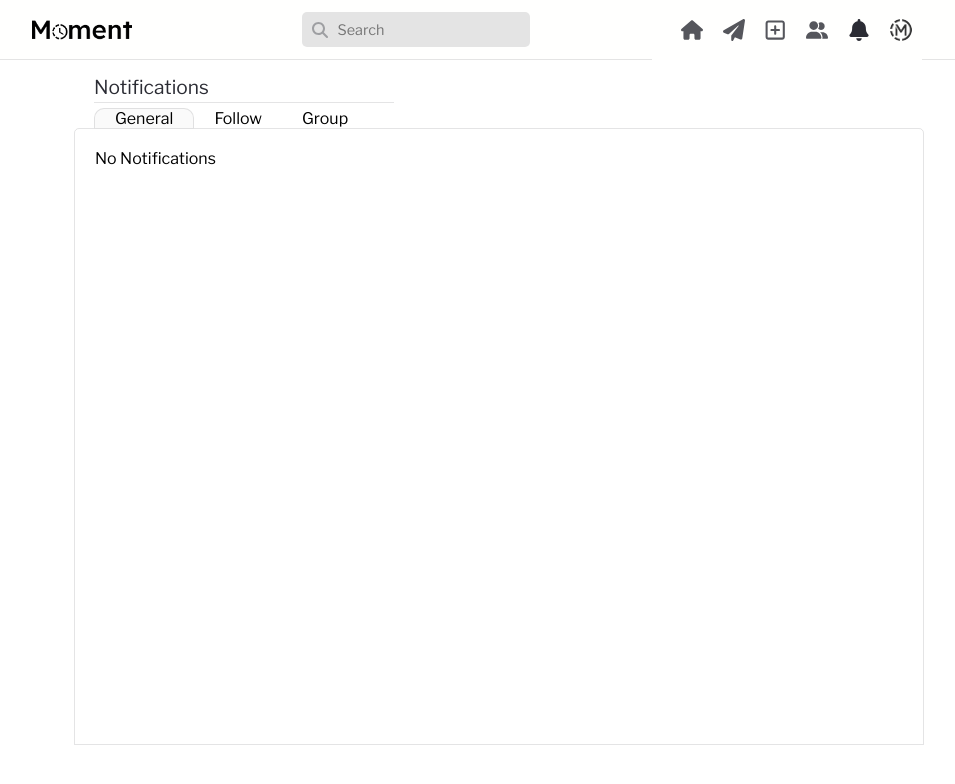
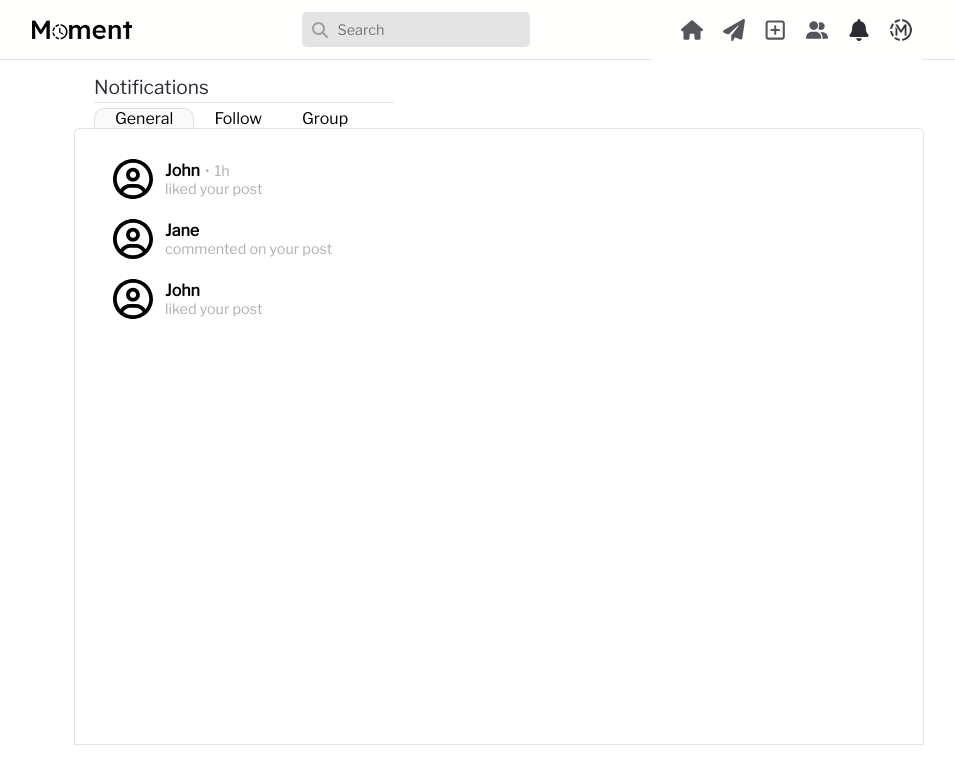
Before and after one commit to NRK-group/Moment, a React (Vite) app in the folder frontend/: page /notifications in a window 1280 px wide. Shown: the top 784 px of the page, without its empty margins (141-1096 px from the left). Built offline with nearby package versions, Linux system fonts and the light colour scheme.

Commit message:
add optional content to the mini user card

```diff
--- a/frontend/src/components/MiniUserCard/MiniUserCard.css
+++ b/frontend/src/components/MiniUserCard/MiniUserCard.css
@@ -34,6 +34,15 @@
     font-size: var(--tertiary-font-size);
     color: var(--subheading-color);
 }
+.optContent {
+    font-weight: 570;
+
+    font-size: var(--tertiary-font-size);
+    color: var(--subheading-color);
+}
+.contentSep {
+    margin: 0 5px;
+}
 @media only screen and (min-width: 601px) {
     .miniUserCardImg {
         height: 40px;
--- a/frontend/src/components/MiniUserCard/MiniUserCard.jsx
+++ b/frontend/src/components/MiniUserCard/MiniUserCard.jsx
@@ -1,6 +1,6 @@
 import './MiniUserCard.css';
 import { ProfileIcon } from '../Icons/Icons';
-const MiniUserCard = ({ propsId, img, name, content }) => {
+const MiniUserCard = ({ propsId, img, name, content, optContent }) => {
     return (
         <div id={propsId} className='miniUserCard'>
             <div className='miniUserCardImgContainer'>
@@ -11,7 +11,14 @@ const MiniUserCard = ({ propsId, img, name, content }) => {
                 />
             </div>
             <div className='miniUserCardInfo'>
-                <span className='miniUserCardName'>{name}</span>
+                <span className='miniUserCardName'>
+                    {name}
+                    {optContent && (
+                        <span className='optContent'>
+                            <span className='contentSep'>•</span>{optContent}
+                        </span>
+                    )}
+                </span>
                 <span className='miniUserCardContent'>{content}</span>
             </div>
         </div>
--- a/frontend/src/features/Notification/Notification.jsx
+++ b/frontend/src/features/Notification/Notification.jsx
@@ -5,7 +5,11 @@ import Card from '../../components/card/Card';
 import MiniUserCard from '../../components/MiniUserCard/MiniUserCard';
 
 export const Notification = () => {
-    let users = [];
+    let users = [
+        { name: 'John', content: 'liked your post', optContent: '1h' },
+        { name: 'Jane', content: 'commented on your post' },
+        { name: 'John', content: 'liked your post' },
+    ];
     return (
         <Body styleName='mobile'>
             <Card styleName='mobileCard'>
@@ -26,15 +30,18 @@ export const Notification = () => {
                     </div>
                     <div className='notificationContentContainer'>
                         {users.length !== 0 ? (
-                            users.map(({ img, id, name, content }) => (
+                            users.map(
+                                ({ img, id, name, content, optContent }) => (
                                     <MiniUserCard
                                         key={id}
                                         img={img}
                                         propsId={`chat` + id}
                                         name={name}
                                         content={content}
+                                        optContent={optContent}
                                     />
-                            ))
+                                )
+                            )
                         ) : (
                             <div className='noNotifications'>
                                 No Notifications
```
Lines whose indentation alone changed are shown as unchanged.
